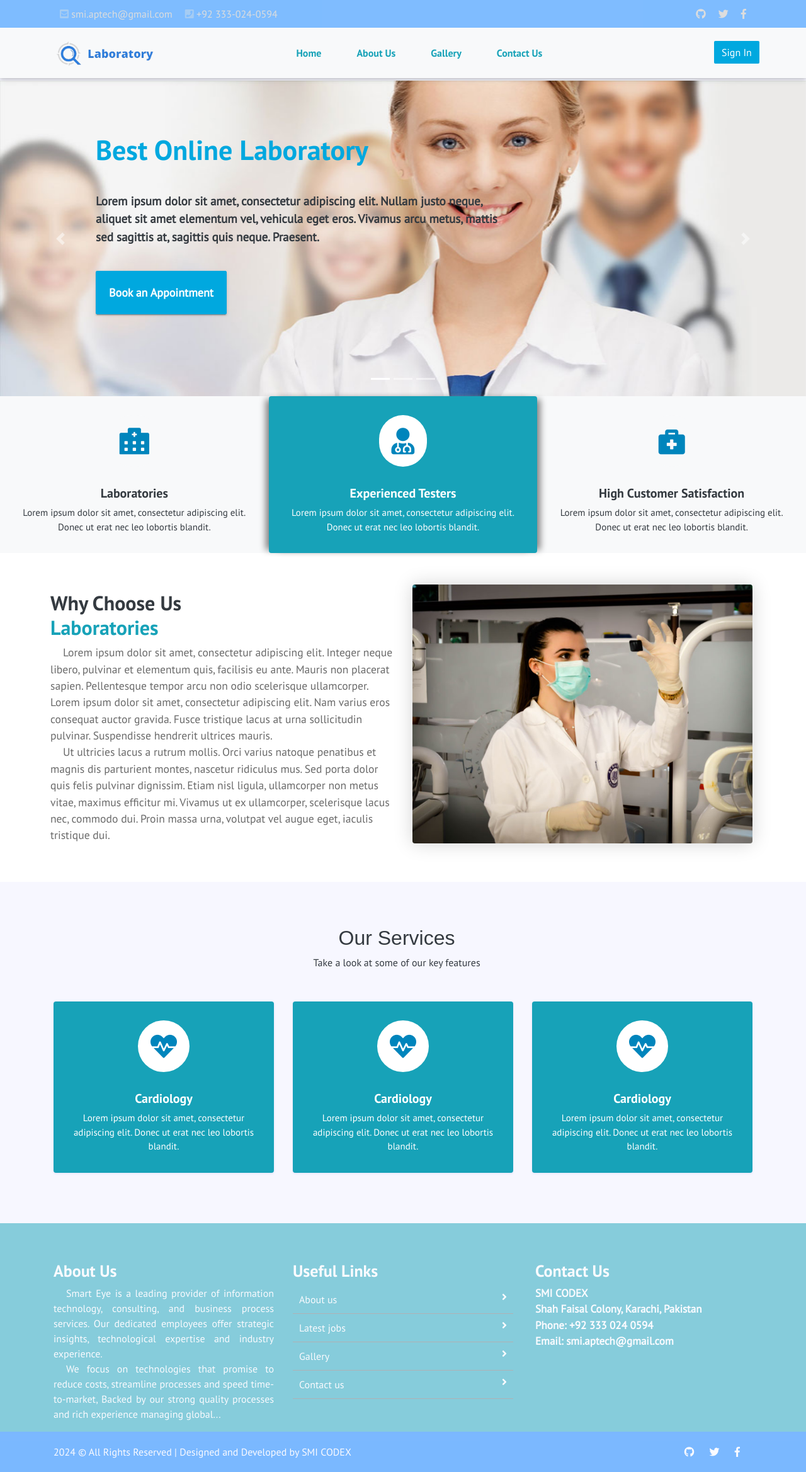
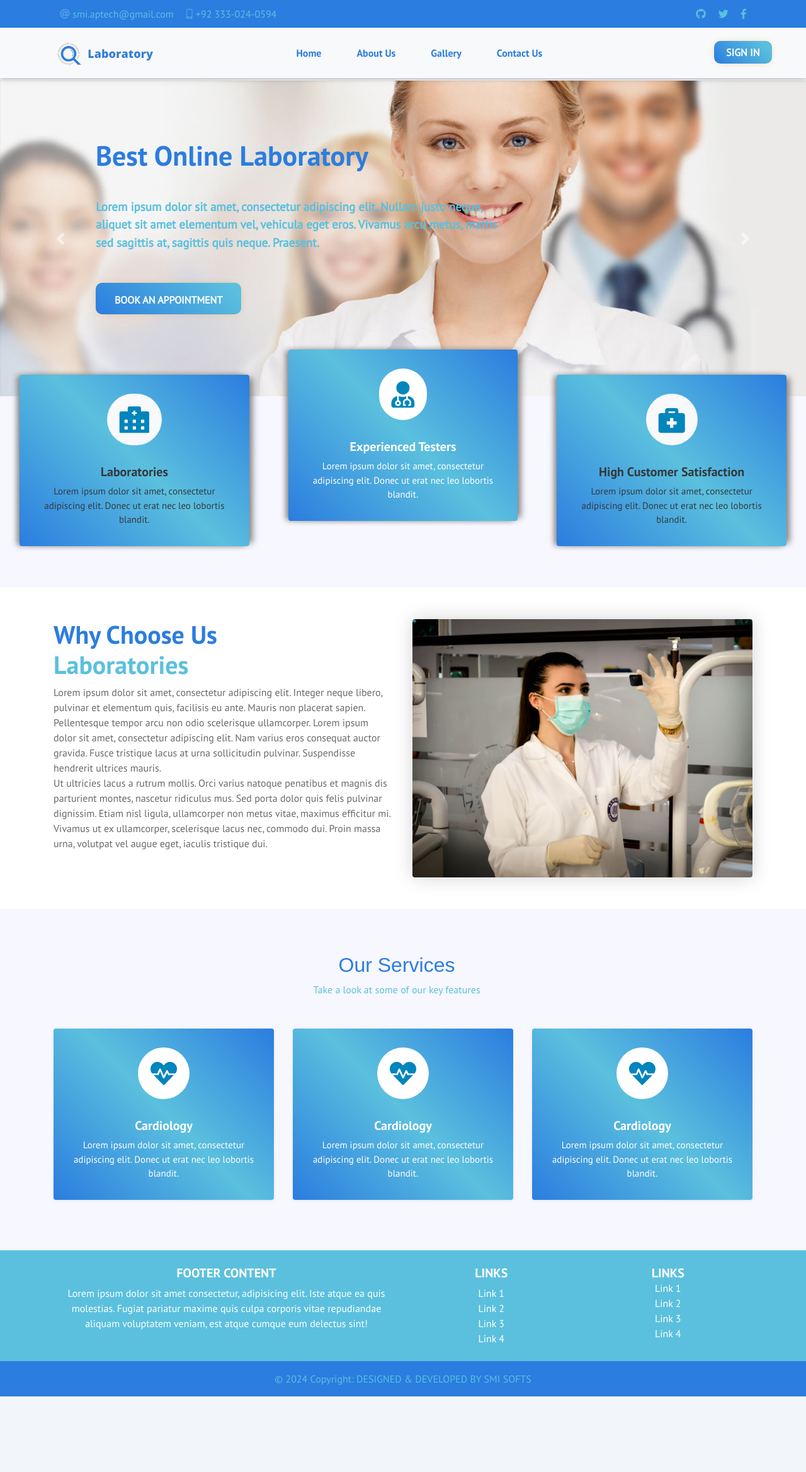
Before and after one commit to SMI-06/laboratory, a PHP site: page / in a window 1280 px wide. Shown: the whole page at 63% size. After the commit the page ends 2217 px from the top, so only its background shows below. Run offline with PHP 8.4, Linux system fonts and the light colour scheme.

Commit message:
3 Commit

```diff
--- a/assets/css/style.css
+++ b/assets/css/style.css
@@ -32,10 +32,15 @@ a {
 a:hover {
   color: #444; }
 
+/* My Css */
 
+a.navlinks{
+  /* background-color: black; */
+  color: #2B7DDF !important;
+}
 a.navlinks:hover{
   /* background-color: black; */
-  color: #000 !important;
+  color: #5bc0de !important;
 }
 a.navbtn{
   box-shadow: none;
@@ -46,10 +51,29 @@ a.navbtn:hover{
   background-color: black !important;
   /* color: #000 !important; */
 }
+.navicon{
+  /* background-color: black !important; */
+  color: #5bc0de !important;
+}
 .navicon:hover{
   /* background-color: black !important; */
-  color: #0d6efd !important;
+  color: white !important;
 }
+
+.footer-content{
+  color: #5bc0de !important;
+}
+.footer-content:hover{
+  color: white !important;
+}
+.cards{
+  background-image: linear-gradient(45deg, #2B7DDF 0%, #5bc0de 51%, #2B7DDF 100%);
+  color: white;
+  box-shadow: -5px 0 10px -1px gray , 10px 0 10px -5px gray;
+}
+
+
+/* My Css */
 
 ul {
   margin-bottom: 0;
@@ -548,3 +572,71 @@ header {
   background-color: #FAFAFA; }
 
 /*# sourceMappingURL=style.css.map */
+
+
+/* New Button */
+  /* CSS */
+  .button-87 {
+    height: 50px;
+    margin-top: 50px;
+    padding: 15px 30px;
+    text-align: center;
+    text-transform: uppercase;
+    transition: 0.5s;
+    background-size: 200% auto;
+    color: white;
+    border-radius: 10px;
+    display: block;
+    border: 0px;
+    font-weight: 700;
+    box-shadow: 0px 0px 14px -7px #f09819;
+    background-image: linear-gradient(45deg, #2B7DDF 0%, #5bc0de 51%, #2B7DDF 100%);
+    cursor: pointer;
+    user-select: none;
+    -webkit-user-select: none;
+    touch-action: manipulation;
+}
+
+.button-87:hover {
+    background-position: right center;
+    /* change the direction of the change here */
+    color: #fff;
+    text-decoration: none;
+}
+
+.button-87:active {
+    transform: scale(0.95);
+}
+
+.button-signin{
+  /* height: 50px; */
+  /* margin-top: 50px; */
+  /* padding: 15px 30px; */
+  width: 150%;
+  text-align: center;
+  text-transform: uppercase;
+  transition: 0.5s;
+  background-size: 200% auto;
+  color: white;
+  border-radius: 10px;
+  display: block;
+  border: 0px;
+  font-weight: 700;
+  box-shadow: 0px 0px 14px -7px #f09819;
+  background-image: linear-gradient(45deg, #2B7DDF 0%, #5bc0de 51%, #2B7DDF 100%);
+  cursor: pointer;
+  user-select: none;
+  -webkit-user-select: none;
+  touch-action: manipulation;
+}
+
+.button-signin:hover {
+  background-position: right center;
+  /* change the direction of the change here */
+  color: #fff;
+  text-decoration: none;
+}
+
+.button-signin:active {
+  transform: scale(0.95);
+}
--- a/components/features.php
+++ b/components/features.php
@@ -1,24 +1,25 @@
-<section class="key-features">
+
+<section class="key-features styling" style="position: relative; top: -50px; z-index: 3" >
 
 <div class="row no-margin">
-    <div class="col-lg-4 kvxol col-md-6">
-        <div class="single-key bg-light ky-1">
+    <div class="col-lg-4 col-md-6">
+        <div class="single-key cards m-3 rounded ky-1">
             <i class="fas fa-hospital-alt bg-light"></i>
             <h5 class="text-dark">Laboratories</h5>
             <p class="text-dark" >Lorem ipsum dolor sit amet, consectetur adipiscing elit. Donec ut erat nec leo lobortis blandit.</p>
         </div>
     </div>
 
-    <div class="col-lg-4 kvxol col-md-6" style="position: relative; top: 0px; z-index: 1;">
-        <div class="single-key bg-info ky-2 rounded" style="box-shadow: -10px 0 10px -5px gray, 10px 0 10px -5px gray; ">
+    <div class="col-lg-4 col-md-6" style="position: relative; top: -40px; z-index: 2;">
+        <div class="single-key cards m-3 ky-2 rounded">
             <i class="fas fa-user-md"></i>
             <h5>Experienced Testers</h5>
             <p>Lorem ipsum dolor sit amet, consectetur adipiscing elit. Donec ut erat nec leo lobortis blandit.</p>
         </div>
     </div>
 
-    <div class="col-lg-4 kvxol col-md-6">
-        <div class="single-key bg-light ky-1">
+    <div class="col-lg-4 col-md-6">
+        <div class="single-key cards m-3 rounded ky-1">
             <i class="fas fa-briefcase-medical bg-light"></i>
             <h5 class="text-dark">High Customer Satisfaction</h5>
             <p class="text-dark" >Lorem ipsum dolor sit amet, consectetur adipiscing elit. Donec ut erat nec leo lobortis blandit.</p>
--- a/components/first.navbar.php
+++ b/components/first.navbar.php
@@ -1,11 +1,11 @@
 <header>
-    <div class="header-top bg-primary" style="opacity: 0.5;">
+    <div class="header-top " style="background-color: #2B7DDF;">
         <div class="container">
             <div class="row">
                 <div class="col-lg-7 col-md-12 left-item">
                     <ul>
-                        <li class="navicon"><i class="fas fa-envelope-square"></i> smi.aptech@gmail.com</li>
-                        <li class="navicon"><i class="fas fa-phone-square"></i> +92 333-024-0594</li>
+                        <li class="navicon"><i class="fas fa-at"></i> smi.aptech@gmail.com</li>
+                        <li class="navicon"><i class="fas fa-mobile-alt" style="margin-right: 5px;"></i>+92 333-024-0594</li>
                     </ul>
                 </div>
                 <div class="col-lg-5 d-none d-lg-block right-item">
--- a/components/footer.php
+++ b/components/footer.php
@@ -1,48 +1,91 @@
-<footer class="footer pb-3 bg-info" style="opacity: 0.5;">
-    <div class="container">
+<style>
+    .links{
+        color: white;
+    }
+    .first_footer{
+        background-color: #5bc0de;
+    }
+    .second_footer{
+        background-color: #2B7DDF;
+        color: #5bc0de;
+    }
+    /* color: #2B7DDF;
+        font-weight: 300;
+    }
+    .tagline{
+        color: #5bc0de; */
+</style>
+<section class="bg-info">
+    <!-- Footer -->
+    <footer class="bg-body-tertiary first_footer text-center text-white text-md-start">
+        <!-- Grid container -->
+        <div class="container p-4 ">
+            <!--Grid row-->
             <div class="row">
-            <div class="col-md-4 col-sm-12">
-                <h2>About Us</h2>
+                <!--Grid column-->
+                <div class="col-lg-6 col-md-12 mb-4 mb-md-0">
+                    <h5 class="text-uppercase">Footer Content</h5>
+
                     <p>
-                    Smart Eye is a leading provider of information technology, consulting, and business process services. Our dedicated employees offer strategic insights, technological expertise and industry experience.
+                        Lorem ipsum dolor sit amet consectetur, adipisicing elit. Iste atque ea quis
+                        molestias. Fugiat pariatur maxime quis culpa corporis vitae repudiandae
+                        aliquam voluptatem veniam, est atque cumque eum delectus sint!
                     </p>
-                <p>We focus on technologies that promise to reduce costs, streamline processes and speed time-to-market, Backed by our strong quality processes and rich experience managing global... </p>
                 </div>
-            <div class="col-md-4 col-sm-12">
-                <h2>Useful Links</h2>
-                <ul class="list-unstyled link-list">
-                    <li><a ui-sref="about" href="#/about">About us</a><i class="fa fa-angle-right"></i></li>
-                    <!-- <li><a ui-sref="portfolio" href="#/portfolio">Portfolio</a><i class="fa fa-angle-right"></i></li> -->
-                    <li><a ui-sref="products" href="#/products">Latest jobs</a><i class="fa fa-angle-right"></i></li>
-                    <li><a ui-sref="gallery" href="#/gallery">Gallery</a><i class="fa fa-angle-right"></i></li>
-                    <li><a ui-sref="contact" href="#/contact">Contact us</a><i class="fa fa-angle-right"></i></li>
+                <!--Grid column-->
+
+                <!--Grid column-->
+                <div class="col-lg-3 col-md-6 mb-4 mb-md-0">
+                    <h5 class="text-uppercase">Links</h5>
+
+                    <ul class="list-unstyled mb-0">
+                        <li>
+                            <a href="#!" class="text-body links">Link 1</a>
+                        </li>
+                        <li>
+                            <a href="#!" class="text-body links">Link 2</a>
+                        </li>
+                        <li>
+                            <a href="#!" class="text-body links">Link 3</a>
+                        </li>
+                        <li>
+                            <a href="#!" class="text-body links">Link 4</a>
+                        </li>
                     </ul>
                 </div>
-            <div class="col-md-4 col-sm-12 map-img">
-                <h2>Contact Us</h2>
-                <!-- <address class="md-margin-bottom-40"> -->
-                SMI CODEX <br>
-                Shah Faisal Colony, Karachi, Pakistan <br>
-                Phone: +92 333 024 0594 <br>
-                Email: <a href="mailto:info@anybiz.com" class="text-white">smi.aptech@gmail.com</a><br>
-                <!-- Web: <a href="smart-eye.html" class="">www.bluedart.in</a> -->
-                <!-- </address> -->
+                <!--Grid column-->
 
+                <!--Grid column-->
+                <div class="col-lg-3 col-md-6 mb-4 mb-md-0">
+                    <h5 class="text-uppercase mb-0">Links</h5>
+
+                    <ul class="list-unstyled">
+                        <li>
+                            <a href="#!" class="text-body links">Link 1</a>
+                        </li>
+                        <li>
+                            <a href="#!" class="text-body links">Link 2</a>
+                        </li>
+                        <li>
+                            <a href="#!" class="text-body links">Link 3</a>
+                        </li>
+                        <li>
+                            <a href="#!" class="text-body links">Link 4</a>
+                        </li>
+                    </ul>
                 </div>
+                <!--Grid column-->
             </div>
+            <!--Grid row-->
         </div>
+        <!-- Grid container -->
 
-
+        <!-- Copyright -->
+        <div class="text-center p-3 second_footer">
+            © 2024 Copyright:
+            <a class="text-body footer-content" href="#">DESIGNED & DEVELOPED BY SMI SOFTS</a>
+        </div>
+        <!-- Copyright -->
     </footer>
-<div class="copy bg-primary" style="opacity: 0.5;">
-    <div class="container">
-        <a>2024 &copy; All Rights Reserved | Designed and Developed by SMI CODEX</a>
-
-        <span>
-            <a><i class="navicon fab fa-github"></i></a>
-            <a><i class="navicon fab fa-twitter"></i></a>
-            <a><i class="navicon fab fa-facebook-f"></i></a>
-        </span>
-    </div>
-
-</div>
+    <!-- Footer -->
+</section>
--- a/components/main-section.php
+++ b/components/main-section.php
@@ -1,9 +1,20 @@
+<style>
+    .heading{
+        color: red;
+        font-weight: 300;
+        font-size: 40px;
+    }
+    .heading span{
+        color: #5bc0de;
+
+    }
+</style>
 <section class="with-medical">
     <div class="container">
         <div class="row">
-            <div class="col-lg-6 col-md-12 txtr">
-                <h4 class="text-dark">Why Choose Us <br>
-                    <span class="text-info">Laboratories</span>
+            <div class="col-lg-6 col-md-12">
+                <h4 class="heading">Why Choose Us <br>
+                    <span class="tagline">Laboratories</span>
                 </h4>
                 <p>Lorem ipsum dolor sit amet, consectetur adipiscing elit. Integer neque libero, pulvinar et elementum quis, facilisis eu ante. Mauris non placerat sapien. Pellentesque tempor arcu non odio scelerisque ullamcorper. Lorem ipsum dolor sit amet, consectetur adipiscing elit. Nam varius eros consequat auctor gravida. Fusce tristique lacus at urna sollicitudin pulvinar. Suspendisse hendrerit ultrices mauris.</p>
                 <p>Ut ultricies lacus a rutrum mollis. Orci varius natoque penatibus et magnis dis parturient montes, nascetur ridiculus mus. Sed porta dolor quis felis pulvinar dignissim. Etiam nisl ligula, ullamcorper non metus vitae, maximus efficitur mi. Vivamus ut ex ullamcorper, scelerisque lacus nec, commodo dui. Proin massa urna, volutpat vel augue eget, iaculis tristique dui. </p>
--- a/components/second.navbar.php
+++ b/components/second.navbar.php
@@ -9,14 +9,14 @@
                 <div id="menu" class="col-lg-8 col-md-9 d-none d-md-block  nav-item" style="padding-left:16%;">
                     <ul>
                         <li ><a class="text-info navlinks" href="index.php">Home</a></li>
-                        <li><a class="text-info navlinks" href="">About Us</a></li>
+                        <li><a class="text-info navlinks" href="about_us.php">About Us</a></li>
                         <!-- <li><a href="services.html">Services</a></li> -->
                         <li><a class="text-info navlinks" href="">Gallery</a></li>
-                        <li><a class="text-info navlinks" href="">Contact Us</a></li>
+                        <li><a class="text-info navlinks" href="contact.php">Contact Us</a></li>
                     </ul>
                 </div>
                 <div class="col-sm-2 col-lg-2 d-none d-lg-block appoint" style="padding-left:10%;">
-                    <a href="Dashborads/login.php" class="btn btn-info navbtn">Sign In</a>
+                    <a href="Dashborads/login.php" class="button-signin btn">Sign In</a>
                 </div>
             </div>
 
--- a/components/services.php
+++ b/components/services.php
@@ -1,15 +1,25 @@
+<style>
+    .heading{
+        color: #2B7DDF;
+        font-weight: 300;
+    }
+    .tagline{
+        color: #5bc0de;
+    }
+</style>
+
 <section class="key-features department">
     <div class="container">
         <div class="inner-title">
 
-            <h2 class="text-dark">Our Services</h2>
-            <p class="text-dark">Take a look at some of our key features</p>
+            <h2 class="heading">Our Services</h2>
+            <p class="tagline">Take a look at some of our key features</p>
         </div>
 
         <div class="row">
             <?php for ($i = 0; $i < 3; $i++) {  ?>
                 <div class="col-lg-4 col-md-6">
-                    <div class="single-key rounded bg-info">
+                    <div class="single-key cards rounded">
                         <i class="fas fa-heartbeat"></i>
                         <h5 class="text-white">Cardiology</h5>
                         <p class="text-white">Lorem ipsum dolor sit amet, consectetur adipiscing elit. Donec ut erat nec leo lobortis blandit.</p>
--- a/components/slider.php
+++ b/components/slider.php
@@ -1,4 +1,14 @@
-<div class="slider-detail">
+<style>
+.heading{
+    color: #2B7DDF;
+}
+.paragraph{
+    color:#5bc0de;
+}
+</style>
+
+
+<div class="slider-detail" style="position: relative; z-index: 2;">
 
     <div id="carouselExampleIndicators" class="carousel slide" data-ride="carousel">
         <ol class="carousel-indicators">
@@ -10,14 +20,14 @@
             <div class="carousel-item active">
                 <img class="d-block w-100" src="assets/images/slider/slider_1.jpg" alt="First slide">
                 <div class="carousel-caption fvgb d-none d-md-block">
-                    <h5 class="animated bounceInDown">Best Online Laboratory</h5>
-                    <p class="animated bounceInLeft text-dark">Lorem ipsum dolor sit amet, consectetur adipiscing elit. Nullam justo neque, <br>
+                    <h5 class="animated bounceInDown heading">Best Online Laboratory</h5>
+                    <p class="animated bounceInLeft paragraph">Lorem ipsum dolor sit amet, consectetur adipiscing elit. Nullam justo neque, <br>
                         aliquet sit amet elementum vel, vehicula eget eros. Vivamus arcu metus, mattis <br>
                         sed sagittis at, sagittis quis neque. Praesent.</p>
 
                     <div class="row vbh">
-
-                        <a href="#" class="btn btn-info animated bounceInUp"> Book an Appointment </a>
+                        <button class="button-87" role="button">Book an Appointment</button>
+                        <!-- <a href="#" class="btn btn-info animated bounceInUp"> Book an Appointment </a> -->
                     </div>
                 </div>
             </div>
@@ -25,14 +35,14 @@
             <div class="carousel-item ">
                 <img class="d-block w-100" src="assets/images/slider/slider_3.jpg" alt="Third slide">
                 <div class="carousel-caption vdg-cur d-none d-md-block">
-                    <h5 class="animated bounceInDown">Best Online Laboratory</h5>
-                    <p class="animated bounceInLeft text-dark">Lorem ipsum dolor sit amet, consectetur adipiscing elit. Nullam justo neque, <br>
+                    <h5 class="animated bounceInDown heading">Best Online Laboratory</h5>
+                    <p class="animated bounceInLeft paragraph">Lorem ipsum dolor sit amet, consectetur adipiscing elit. Nullam justo neque, <br>
                         aliquet sit amet elementum vel, vehicula eget eros. Vivamus arcu metus, mattis <br>
                         sed sagittis at, sagittis quis neque. Praesent.</p>
 
                     <div class="row vbh">
 
-                        <a href="#" class="btn btn-info animated bounceInUp"> Book an Appointment </a>
+                        <button class="button-87" role="button">Book an Appointment</button>
                     </div>
                 </div>
             </div>
```
Also changed, not shown: about_us.html (+36 -16 lines), about_us.php (added, +21 -0 lines), components/contact.form.php (added, +82 -0 lines), components/contact.map.php (added, +7 -0 lines), components/pagination.php (added, +11 -0 lines), contact.php (added, +25 -0 lines), contact_us.html (+26 -12 lines). Lines whose indentation alone changed are shown as unchanged.
